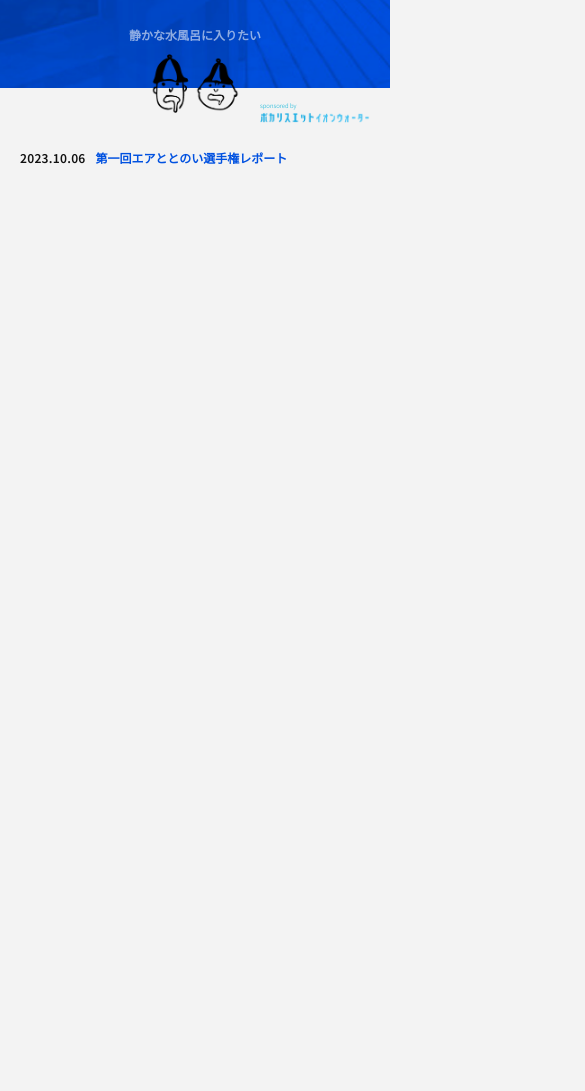
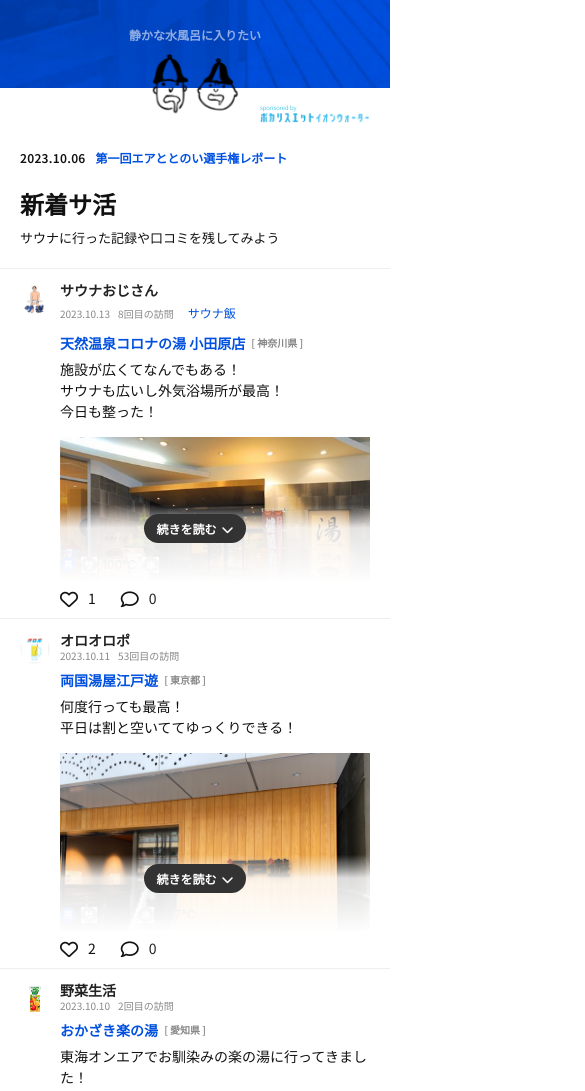
Before and after one commit to kaneko020/js-portfolio-2, a plain HTML site: page index.html in a window 390 px wide. Shown: the part 562-1653 px from the top of the page, 585 px wide, since content can reach past the window. Drawn offline with nearby package versions, Linux system fonts and the light colour scheme.

Commit message:
口コミ レスポンシブ

```diff
--- a/sp_style.css
+++ b/sp_style.css
@@ -1,4 +1,11 @@
 @media only screen and (max-width: 799px) {
+  body {
+    position: relative;
+    background: none;
+    background: #fff;
+    font-size: 14px;
+  }
+
   .l-page {
     overflow: inherit;
     width: 100%;
@@ -348,4 +355,306 @@
   .uq-topInformationItem_date {
     margin-right: 10px;
   }
+
+  .l-containers {
+    width: 100%;
+    box-sizing: border-box;
+    min-height: auto;
+    margin-bottom: 0;
+  }
+
+  .p-sakatsu {
+    width: 100%;
+  }
+
+  .p-headlineHeader {
+    margin-bottom: 20px;
+    padding: 0 20px;
+  }
+
+  .c-headline--lv1 {
+    margin: 0 0 10px;
+  }
+
+  .p-headlineHeader .c-headline {
+    float: none;
+  }
+
+  .c-headline--lv1 .c-headline_string {
+    font-size: 24px;
+    line-height: 1.25;
+  }
+
+  .c-lead {
+    font-size: 13px;
+  }
+
+  .c-headline+p.c-lead {
+    margin-top: 0;
+    margin-bottom: 20px;
+  }
+
+  .p-headlineHeader .c-headline+.c-lead {
+    top: 0;
+    margin-top: 5px;
+  }
+
+  .p-sakatsu_content {
+    display: block;
+  }
+
+  .p-sakatsu_sub {
+    width: calc(100% - 40px);
+    margin: auto;
+  }
+
+  .u-desktopBlock {
+    display: none;
+  }
+
+  .p-sakatsuUse {
+    border: 2px solid #0051e0;
+    border-radius: 8px;
+    padding: 10px 20px;
+    box-shadow: none;
+  }
+
+  .p-sakatsuUse_headline span {
+    font-size: 16px;
+  }
+
+  .p-sakatsuUse_body {
+    display: none;
+  }
+
+  .p-sakatsuUse_headline+.p-sakatsuUse_body {
+    margin-top: 15px;
+  }
+
+  .p-sakatsuUse_body span {
+    font-size: 12px;
+  }
+
+  .p-sakatsu_main {
+    width: 100%;
+  }
+
+  .p-sakatsu .l-content {
+    margin-bottom: 30px;
+    padding: 0 20px;
+  }
+
+  .p-sakatsu_main .l-content {
+    margin-bottom: 0;
+  }
+
+  .p-postCardList {
+    display: block;
+    box-sizing: border-box;
+    width: calc(100% + 40px);
+    margin-left: -20px;
+  }
+
+  .p-sakatsu_main .p-postCardList {
+    border-top: 1px solid #eee;
+  }
+
+  .p-postCard_inner {
+    padding: 15px 20px 45px;
+  }
+
+  .is-temperature .p-postCard_inner {
+    padding-bottom: 75px;
+  }
+
+  .p-postCard_header {
+    width: 30px;
+  }
+
+  .p-postCard_icon {
+    height: 30px;
+  }
+
+  .p-postCard_content {
+    width: calc(100% - 40px);
+  }
+
+  .p-postCardUser {
+    margin-bottom: 5px;
+  }
+
+  .p-postCardUser_contents {
+    margin-top: 0;
+    margin-bottom: 3px;
+  }
+
+  .p-postCardUser_name {
+    font-size: 14px;
+    margin-bottom: -3px;
+  }
+
+  .p-postCardUser_date {
+    font-size: 10px;
+  }
+
+  .p-postCardUser_counter {
+    font-size: 10px;
+    margin-right: 5px;
+  }
+
+  .p-postCard_facility {
+    font-size: 14px;
+  }
+
+  .p-postCard_address {
+    font-size: 10px;
+  }
+
+  .p-postCard_text {
+    font-size: 14px;
+    line-height: 1.5;
+  }
+
+  .p-postCard_image img {
+    max-width: 100%;
+  }
+
+  .p-postCardFood {
+    border-radius: 6px;
+    padding: 15px;
+  }
+
+  .p-postCardList .p-postCardFood {
+    margin: 10px 0 0;
+    padding: 10px;
+  }
+
+  .p-postCardList .p-postCardFood_image {
+    width: 45%;
+    margin: 0 10px 0 0;
+  }
+
+  .p-postCardList .p-postCardFood_body {
+    width: 55%;
+  }
+
+  .p-postCardFood_restaurant {
+    font-size: 10px;
+  }
+
+  .p-postCardList .p-postCardFood_restaurant {
+    font-size: 10px;
+    margin-bottom: 3px;
+  }
+
+  .p-postCardFood_title {
+    font-size: 14px;
+    line-height: 1.4;
+  }
+
+  .p-postCardFood_description {
+    font-size: 14px;
+  }
+
+  .p-postCardList .p-postCardFood_description {
+    font-size: 12px;
+    margin-top: 0;
+  }
+
+  .p-postCard_readmore {
+    left: 20px;
+    bottom: 34px;
+    width: calc(100% - 40px);
+    padding: 20px 0 10px;
+  }
+
+  .p-postCardAction {
+    margin: 10px 0;
+  }
+
+  .p-postCardAction.is-mini {
+    left: 60px;
+    padding: 0;
+  }
+
+  .is-mini .p-postCardAction_item.is-comment span {
+    top: -1px;
+  }
+
+  .p-saunaItemSpec {
+    display: block;
+    margin-bottom: 5px;
+  }
+
+  .p-postCard .p-saunaItemSpec {
+    bottom: 40px;
+    left: 60px;
+    display: flex;
+  }
+
+  .p-saunaItemSpec_content {
+    margin-right: 0;
+    margin-bottom: 1px;
+  }
+
+  .p-postCard .p-saunaItemSpec_content {
+    margin-right: 10px;
+    margin-bottom: 0;
+  }
+
+  .p-saunaItemSpec_headline {
+    position: relative;
+    top: 1px;
+    border-radius: 4px;
+    font-size: 8px;
+    line-height: 14px;
+    text-align: center;
+    width: 24px;
+    height: 14px;
+    margin-right: 5px;
+    padding: 0;
+  }
+
+  .p-postCard .p-saunaItemSpec_headline {
+    border-radius: 8px;
+    font-size: 9px;
+    line-height: 15px;
+    width: 16px;
+    height: 16px;
+  }
+
+  .p-saunaItemSpec_items {
+    top: 0px;
+  }
+
+  .p-saunaItemSpec_item {
+    font-size: 12px;
+    margin-right: 5px;
+    margin-bottom: 0;
+  }
+
+  .p-saunaItemSpec_icon {
+    top: 1px;
+    font-size: 8px;
+    line-height: 14px;
+    width: 14px;
+    height: 14px;
+    margin-right: 3px;
+  }
+
+  .p-postCard .p-saunaItemSpec_icon {
+    width: 16px;
+    height: 16px;
+    margin-right: 5px;
+  }
+
+  .p-saunaItemSpec_value {
+    font-size: 12px;
+    top: 0;
+  }
+
+  .p-postCard .p-saunaItemSpec_value {
+    top: 1px;
+  }
+
 }
--- a/style.css
+++ b/style.css
@@ -808,6 +808,24 @@ a, a:visited {
   margin-top: -2px;
 }
 
+.uq-topHero_overlay {
+  position: absolute;
+  top: 0;
+  left: 0;
+  background: #0051e0;
+  z-index: 100;
+  pointer-events: none;
+  opacity: 1;
+  width: 100vw;
+  height: 100vh;
+  -webkit-animation-duration: 1s;
+  animation-duration: 1s;
+  -webkit-animation-timing-function: cubic-bezier(.215,.61,.355,1);
+  animation-timing-function: cubic-bezier(.215,.61,.355,1);
+  -webkit-animation-fill-mode: forwards;
+  animation-fill-mode: forwards;
+}
+
 .is-introSkip .uq-topHero_overlay {
   opacity: 0;
 }
```
